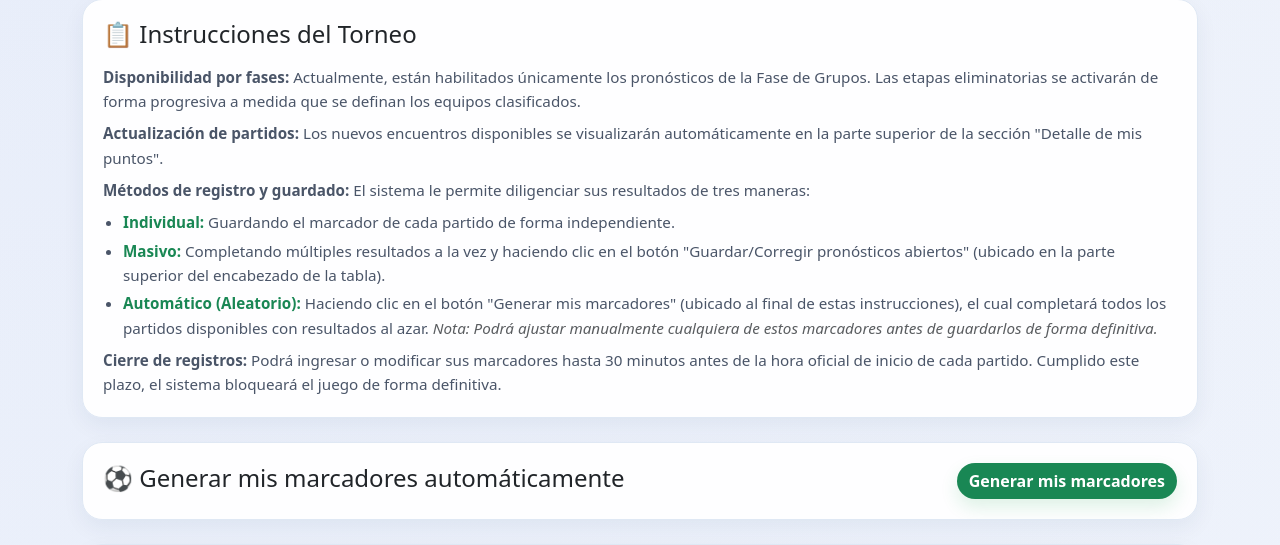
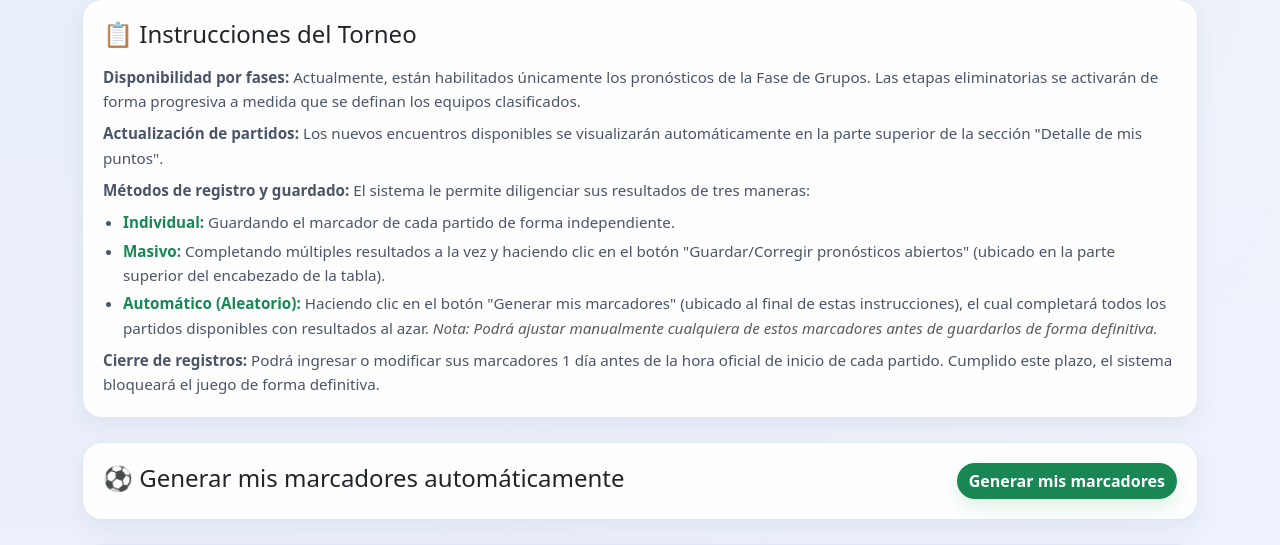
Before and after one commit to Jorge235-pixel/polla2026, a Flask app: page /dashboard in a window 1280 px wide. Shown: the part 409-954 px from the top of the page. Run offline with Flask 3, Linux system fonts and the light colour scheme; a user stored in the database is signed in; data comes from the database, SQL or seed files in the repository; parts of the project's set-up code (start-up, migrations or seed data) failed here and were passed over.

Commit message:
Update dashboard.html

```diff
--- a/templates/dashboard.html
+++ b/templates/dashboard.html
@@ -69,7 +69,7 @@
                 <li class="mb-1"><strong style="color: #198754;">Automático (Aleatorio):</strong> Haciendo clic en el botón "Generar mis marcadores" (ubicado al final de estas instrucciones), el cual completará todos los partidos disponibles con resultados al azar. <span class="text-muted"><em>Nota: Podrá ajustar manualmente cualquiera de estos marcadores antes de guardarlos de forma definitiva.</em></span></li>
                 </ul>
             <p class="mb-0">
-                <strong>Cierre de registros:</strong> Podrá ingresar o modificar sus marcadores hasta 30 minutos antes de la hora oficial de inicio de cada partido. Cumplido este plazo, el sistema bloqueará el juego de forma definitiva.
+                <strong>Cierre de registros:</strong> Podrá ingresar o modificar sus marcadores 1 día antes de la hora oficial de inicio de cada partido. Cumplido este plazo, el sistema bloqueará el juego de forma definitiva.
             </p>
         </div>
     </div>
```
